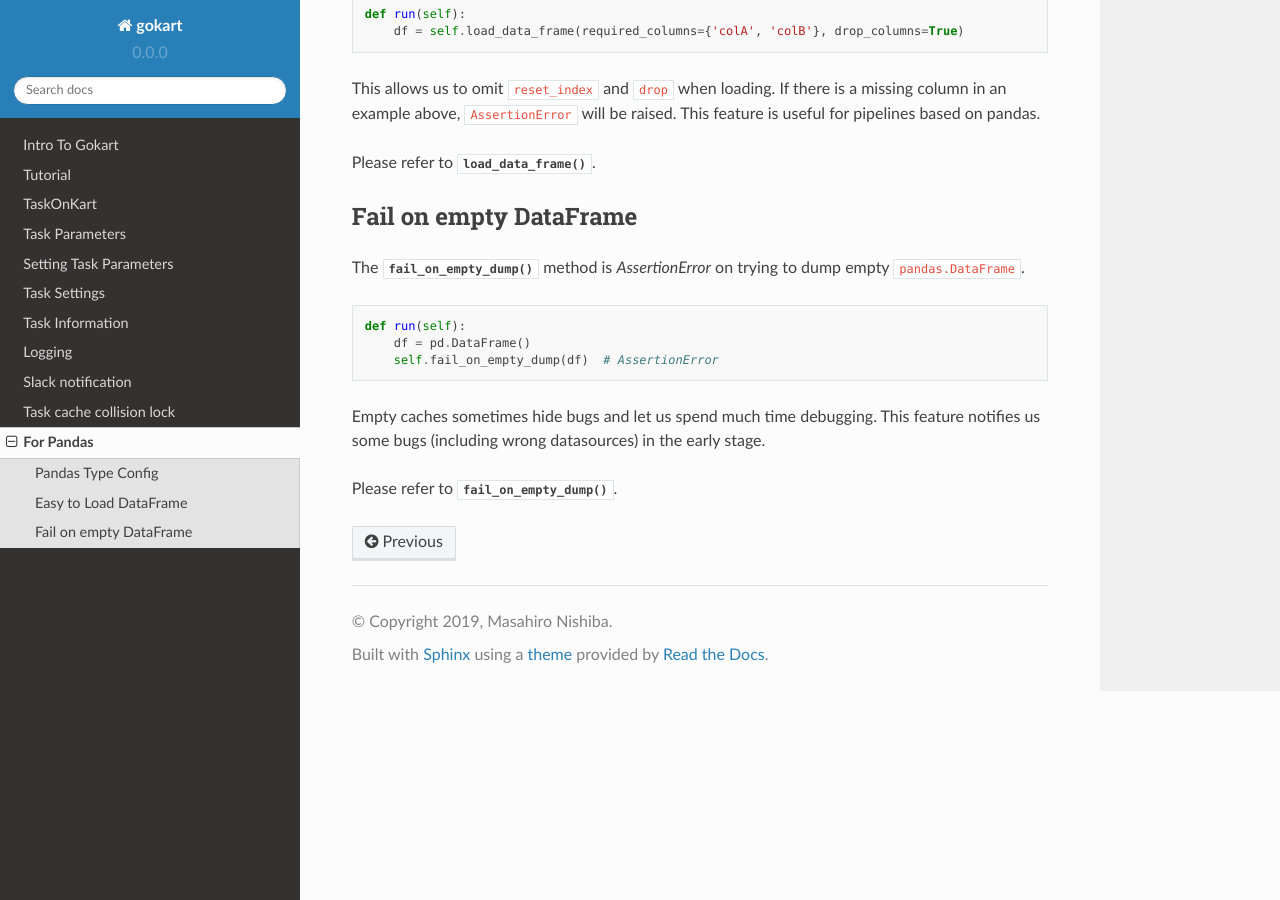
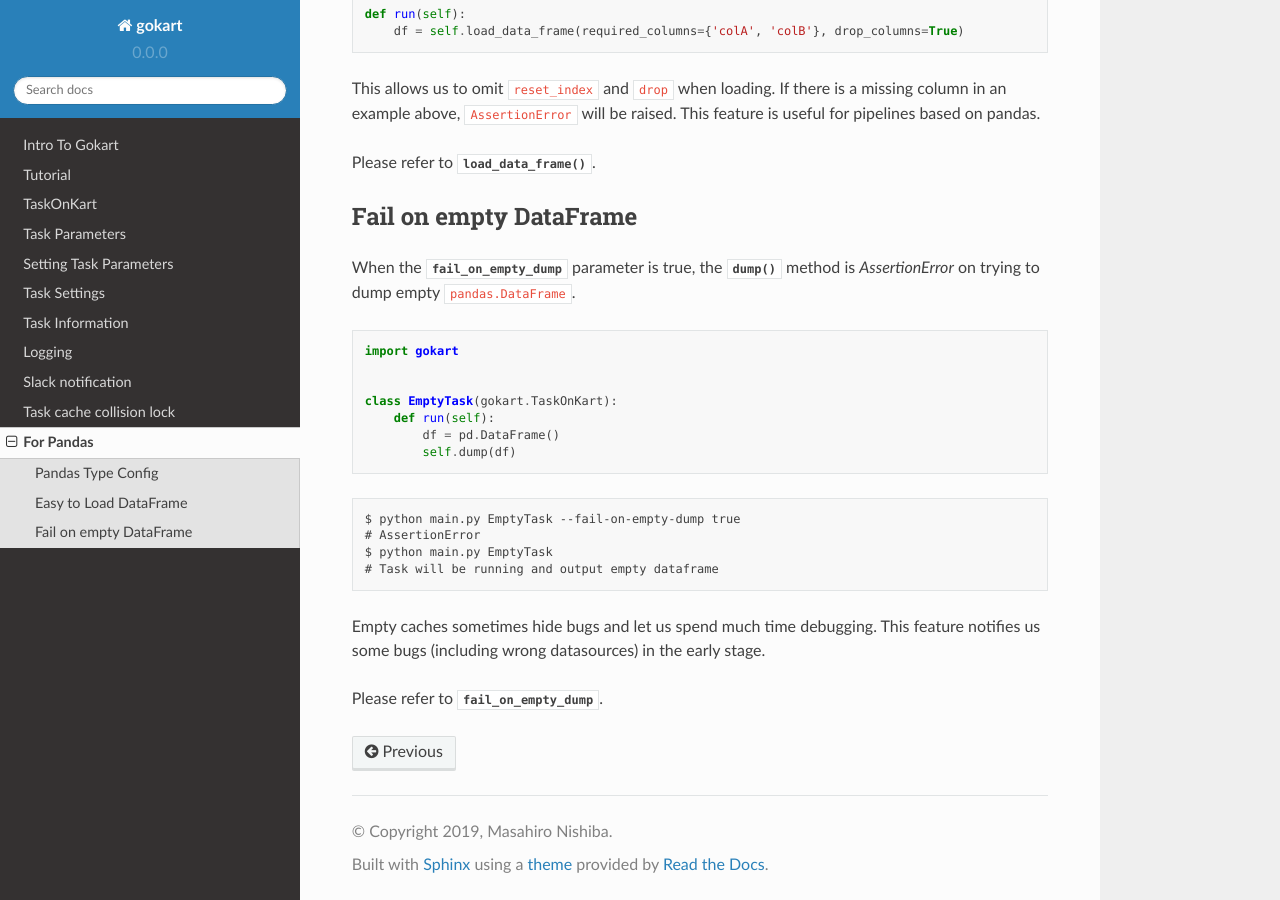
Before and after one commit to m3dev/gokart, a Sphinx documentation site: the page built from docs/for_pandas.rst, in a window 1280 px wide and 900 px high, scrolled down 963 px. Built offline with Sphinx 7.4.7 and the Read the Docs theme 2.0.0, drawn with Linux system fonts in a browser that asks for light colours; pages that are not in the unit, such as notebooks, are missing from menus; the version number is read from the project's files by our own code.

Commit message:
Update documentation for fail_on_empty_dump

```diff
--- a/docs/for_pandas.rst
+++ b/docs/for_pandas.rst
@@ -55,14 +55,28 @@ Please refer to :func:`~gokart.task.TaskOnKart.load_data_frame`.
 Fail on empty DataFrame
 -----------------------
 
-The :func:`~gokart.task.TaskOnKart.fail_on_empty_dump` method is `AssertionError` on trying to dump empty ``pandas.DataFrame``.
+When the :attr:`~gokart.task.TaskOnKart.fail_on_empty_dump` parameter is true, the :func:`~gokart.task.TaskOnKart.dump()` method is `AssertionError` on trying to dump empty ``pandas.DataFrame``.
+
 
 .. code:: python
 
-    def run(self):
-        df = pd.DataFrame()
-        self.fail_on_empty_dump(df)  # AssertionError
+    import gokart
+
+
+    class EmptyTask(gokart.TaskOnKart):
+        def run(self):
+            df = pd.DataFrame()
+            self.dump(df)
+
+
+::
+
+    $ python main.py EmptyTask --fail-on-empty-dump true
+    # AssertionError
+    $ python main.py EmptyTask
+    # Task will be running and output empty dataframe
+
 
 Empty caches sometimes hide bugs and let us spend much time debugging. This feature notifies us some bugs (including wrong datasources) in the early stage.
 
-Please refer to :func:`~gokart.task.TaskOnKart.fail_on_empty_dump`.
+Please refer to :attr:`~gokart.task.TaskOnKart.fail_on_empty_dump`.
```
